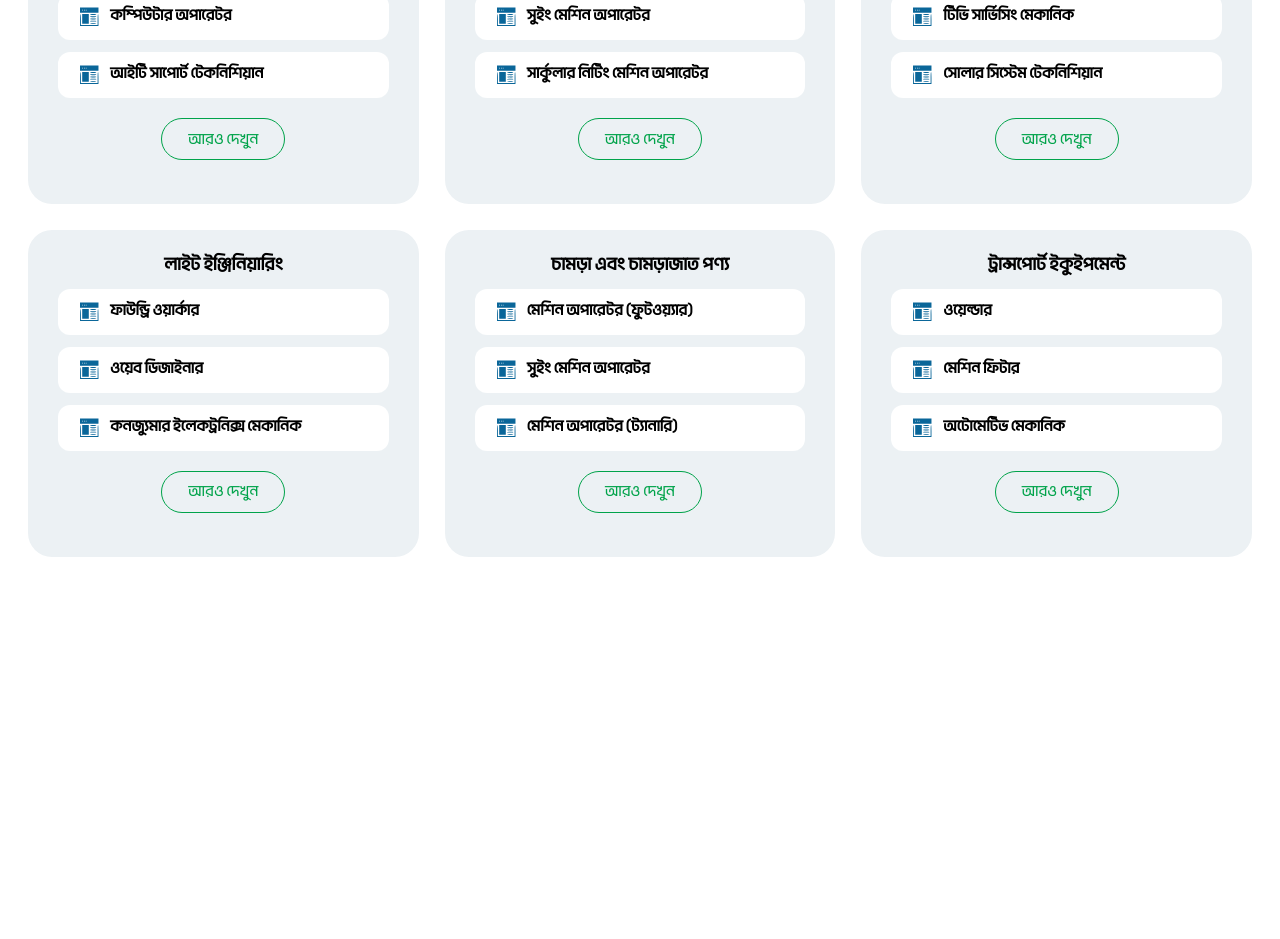
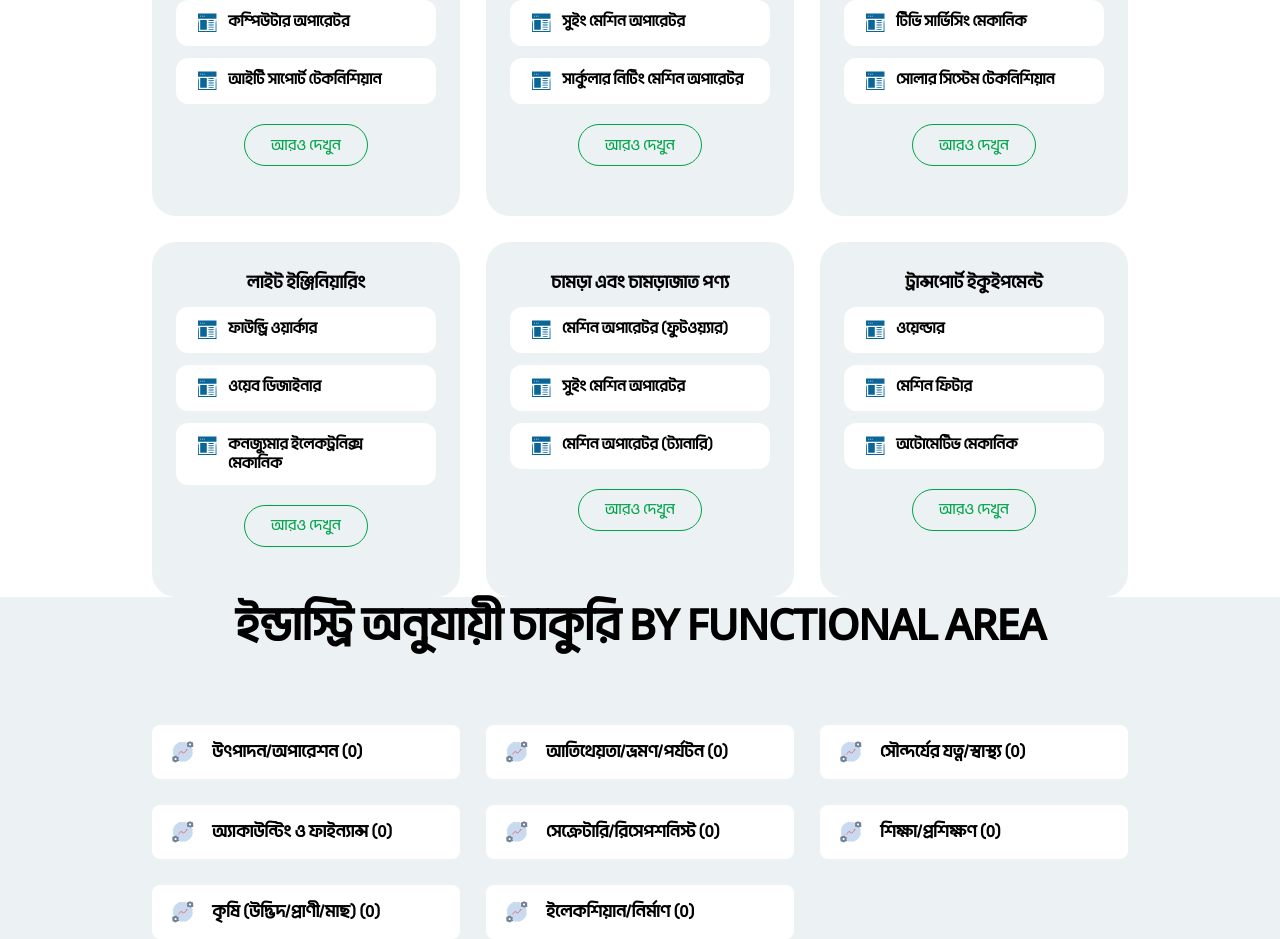
Before and after one commit to web-altaf-1/karma-frontend, a Next.js app: page / in a window 1280 px wide. Shown: the part 1620-2559 px from the top of the page. Before the commit the page ends 2177 px from the top, so only its background shows below. Built offline with nearby package versions, Linux system fonts and the light colour scheme.

Commit message:
added functional area

```diff
--- /dev/null
+++ b/src/app/components/Home/FunctionalArea/FunctionalArea.tsx
@@ -0,0 +1,76 @@
+import React from "react";
+import Icon1 from "@/app/assets/industry/icons8-operation-64.svg";
+import Image from "next/image";
+const FunctionalArea = () => {
+  const data = [
+    {
+      id: 1,
+      icon: Icon1,
+      text: "উৎপাদন/অপারেশন",
+      value: 0,
+    },
+    {
+      id: 2,
+      icon: Icon1,
+      text: "আতিথেয়তা/ভ্রমণ/পর্যটন",
+      value: 0,
+    },
+    {
+      id: 3,
+      icon: Icon1,
+      text: "সৌন্দর্যের যত্ন/স্বাস্থ্য",
+      value: 0,
+    },
+    {
+      id: 4,
+      icon: Icon1,
+      text: "অ্যাকাউন্টিং ও ফাইন্যান্স",
+      value: 0,
+    },
+    {
+      id: 5,
+      icon: Icon1,
+      text: "সেক্রেটারি/রিসেপশনিস্ট",
+      value: 0,
+    },
+    {
+      id: 6,
+      icon: Icon1,
+      text: "শিক্ষা/প্রশিক্ষণ",
+      value: 0,
+    },
+    {
+      id: 7,
+      icon: Icon1,
+      text: "কৃষি (উদ্ভিদ/প্রাণী/মাছ)",
+      value: 0,
+    },
+    {
+      id: 8,
+      icon: Icon1,
+      text: "ইলেকশিয়ান/নির্মাণ",
+      value: 0,
+    },
+  ];
+  return (
+    <div className="functional__area">
+      <div className="main-container">
+        <h3 className="area-title" style={{ marginBottom: "70px" }}>
+          ইন্ডাস্ট্রি অনুযায়ী চাকুরি BY FUNCTIONAL AREA
+        </h3>
+        <div className="functional-items">
+          {data?.map((item, index) => {
+            return (
+              <div key={index} className="functional-item">
+                <Image width={22} height={22} src={item?.icon} alt="icon" />
+                <h4 className="item-text">{item?.text} ({item?.value})</h4>
+              </div>
+            );
+          })}
+        </div>
+      </div>
+    </div>
+  );
+};
+
+export default FunctionalArea;
--- a/src/app/page.tsx
+++ b/src/app/page.tsx
@@ -3,14 +3,17 @@ import CategorySection from "./components/Home/CategorySection";
 import HeroSection from "./components/Home/HeroSection/HeroSection";
 import "@/app/styles/home.css";
 import SearchByIndustry from "./components/Home/SearchByIndustry";
+import FunctionalArea from "./components/Home/FunctionalArea/FunctionalArea";
 
 export default function Home() {
   return (
     <div>
-       <Header></Header>
-       <HeroSection />
-       <CategorySection></CategorySection>
-       <SearchByIndustry></SearchByIndustry>
+      <Header />
+      <HeroSection />
+      <CategorySection />
+      <SearchByIndustry />
+
+      <FunctionalArea />
     </div>
   );
 }
--- a/src/app/styles/home.css
+++ b/src/app/styles/home.css
@@ -143,13 +143,15 @@
 }
 
 .all-industry {
+    width: 976px;
+    margin: 0 auto;
     display: grid;
     grid-template-columns: repeat(3, 1fr);
     grid-gap: 26px;
 }
 
 .single-industry {
-    padding: 24px 30px;
+    padding: 30px 24px;
     background-color: #ECF1F4;
     border-radius: 24px;
 }
@@ -170,7 +172,8 @@
     padding: 12px 20px;
     border-radius: 12px;
 }
-.single-industry .see-more-btn{
+
+.single-industry .see-more-btn {
     /* background-color: red; */
     width: 122px;
     height: 40px;
@@ -183,6 +186,48 @@
     align-items: center;
     margin: 20px auto;
 }
+
+/* functional area section  */
+.functional__area{
+    background-color: #ECF1F4;
+    padding: 110px auto;
+}
+.functional__area .area-title {
+    font-size: 48px;
+    font-weight: 600;
+    text-align: center;
+    /* height: 596px; */
+}
+
+.functional__area .functional-items {
+    width: 976px;
+    margin: 0 auto;
+    display: grid;
+    grid-template-columns: repeat(3, 1fr);
+    grid-gap: 26px;
+}
+
+.functional__area .functional-item {
+    width: 308px;
+    height: 54px;
+    display: flex;
+    align-items: center;
+    gap: 8px;
+    background-color: #ffffff;
+    border-radius: 8px;
+
+}
+.functional__area .functional-item img{
+    margin-left: 10px;
+    padding: 0px 10px;
+}
+
+.functional__area .functional-item .item-text {
+    font-size: 18px;
+    line-height: 30px;
+    text-align: center;
+}
+
 
 @media only screen and (max-width: 768.98px) {
     .hero__nav .link {
```
Also changed, not shown: src/app/assets/industry/icons8-operation-64.svg (added).
